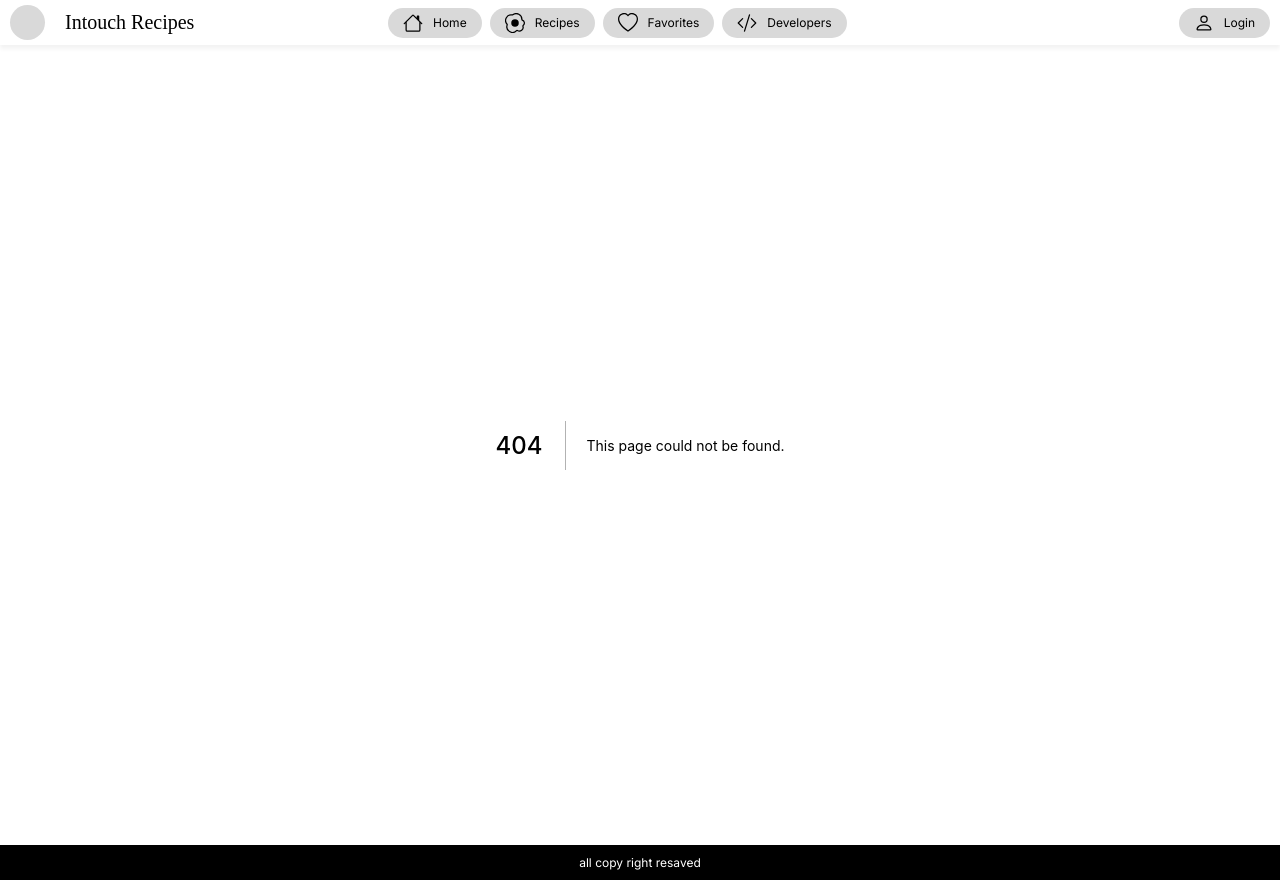
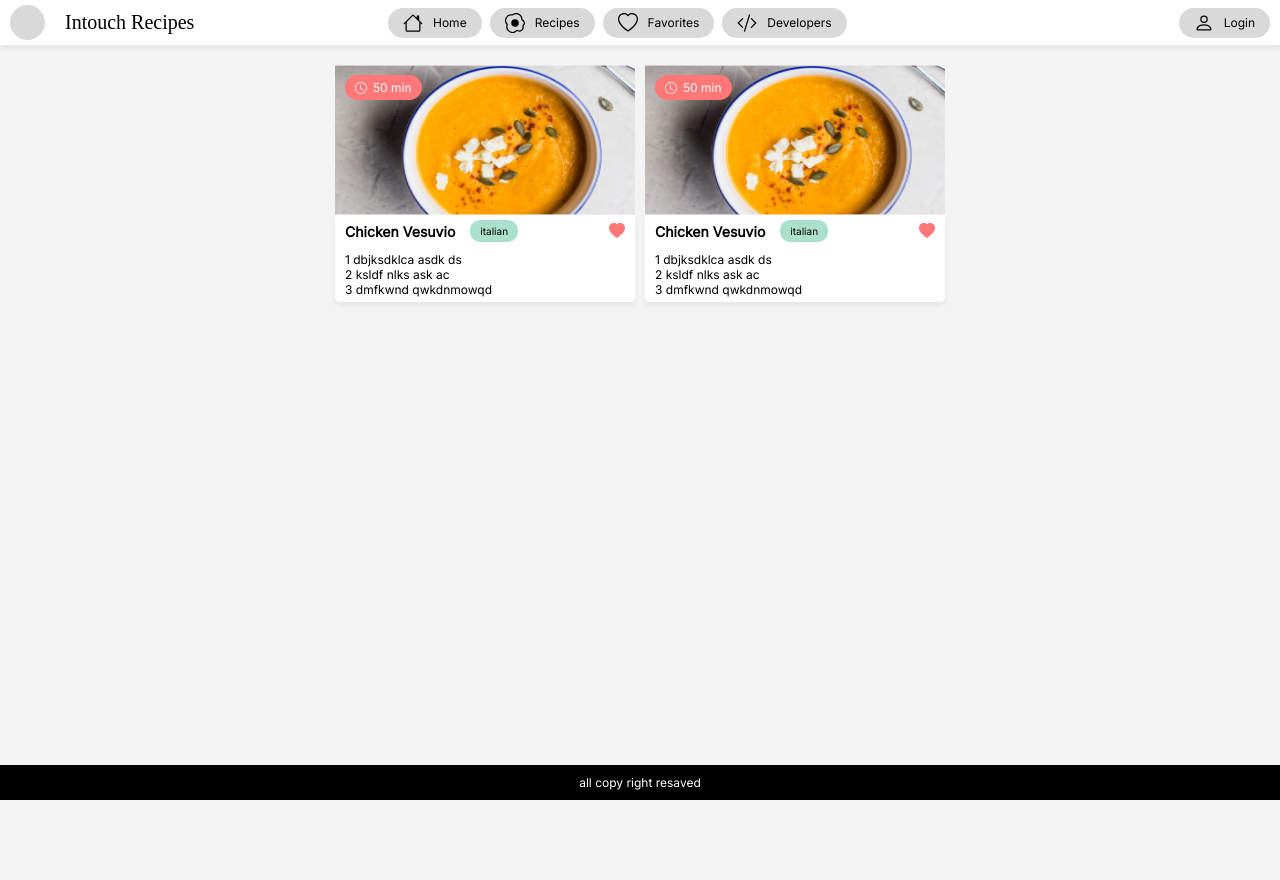
Before and after one commit to ahmed-sudani/recipes, a Next.js app: page /favorites in a window 1280 px wide. Before the commit this address had no page. After the commit the page ends 800 px from the top, so only its background shows below. Built offline with nearby package versions, Linux system fonts and the light colour scheme; a web font is replaced by a local one.

Commit message:
change the spelling of favorites folder

```diff
--- a/pages/favourites/index.js
+++ b/pages/favorites/index.js
@@ -1,13 +1,14 @@
 import CardsList from '../../components/cardsList'
+import Head from '../../components/head'
 import styles from './styles.module.css'
-export default function Favourites() {
+export default function favorites() {
   let cards = [
     {
       id: '2',
       img: '/cster.png',
       time: '50 min',
       name: 'Chicken Vesuvio',
-      contry: 'italian',
+      country: 'italian',
       description1: '  1  dbjksdklca asdk ds',
       description2: '  2  ksldf nlks ask  ac',
       description3: '  3  dmfkwnd qwkdnmowqd ',
@@ -17,7 +18,7 @@ export default function Favourites() {
       img: '/cster.png',
       time: '50 min',
       name: 'Chicken Vesuvio',
-      contry: 'italian',
+      country: 'italian',
       description1: '  1  dbjksdklca asdk ds',
       description2: '  2  ksldf nlks ask  ac',
       description3: '  3  dmfkwnd qwkdnmowqd ',
@@ -25,8 +26,11 @@ export default function Favourites() {
   ]
 
   return (
-    <div className={styles.container}>
-      <CardsList cards={cards} />
-    </div>
+    <>
+      <Head title="Favorites" description="Your favorites recipes" />
+      <div className={styles.container}>
+        <CardsList cards={cards} />
+      </div>
+    </>
   )
 }
```
Also changed, not shown: pages/favorites/styles.module.css (renamed from pages/favourites/styles.module.css).
